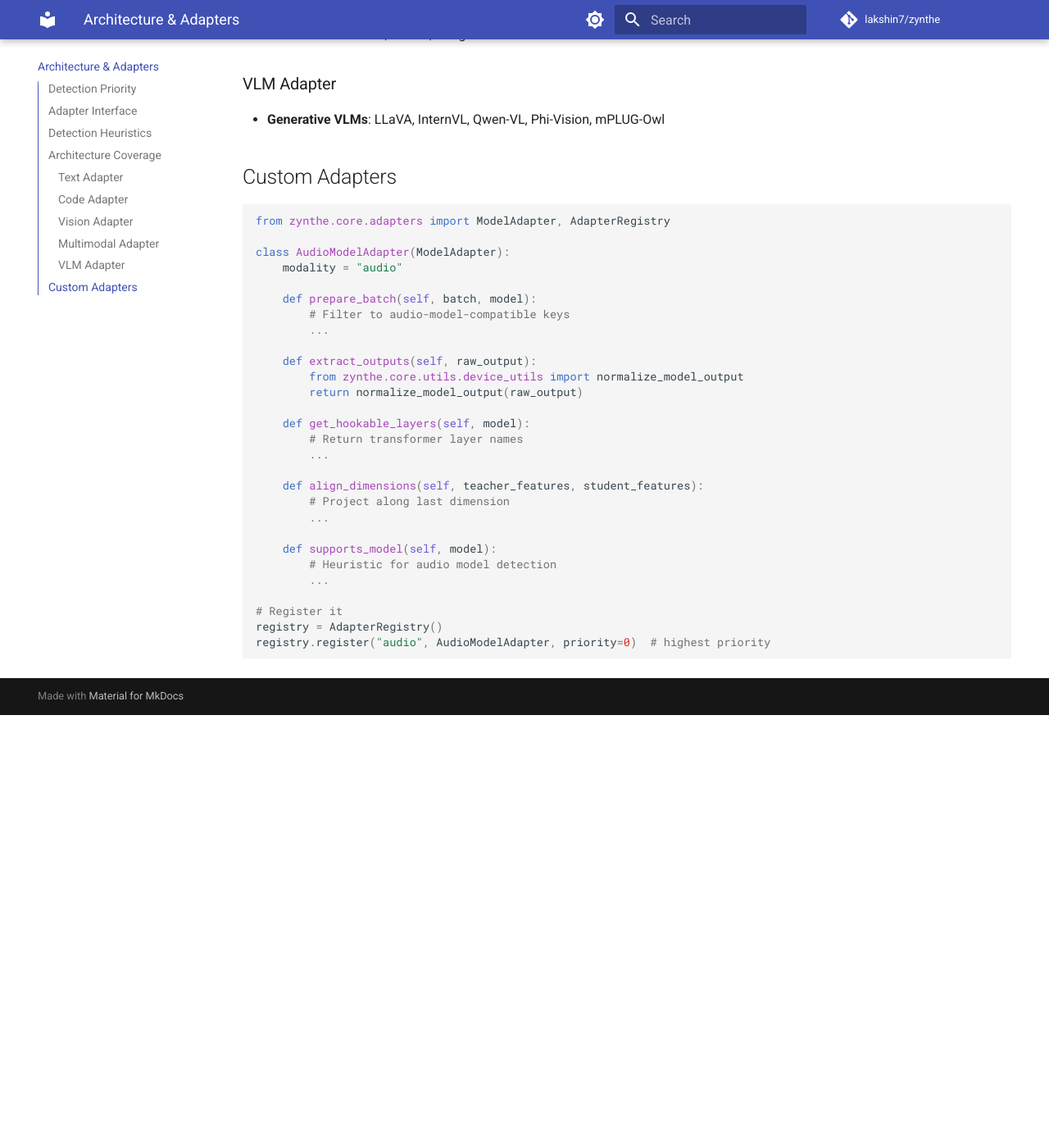
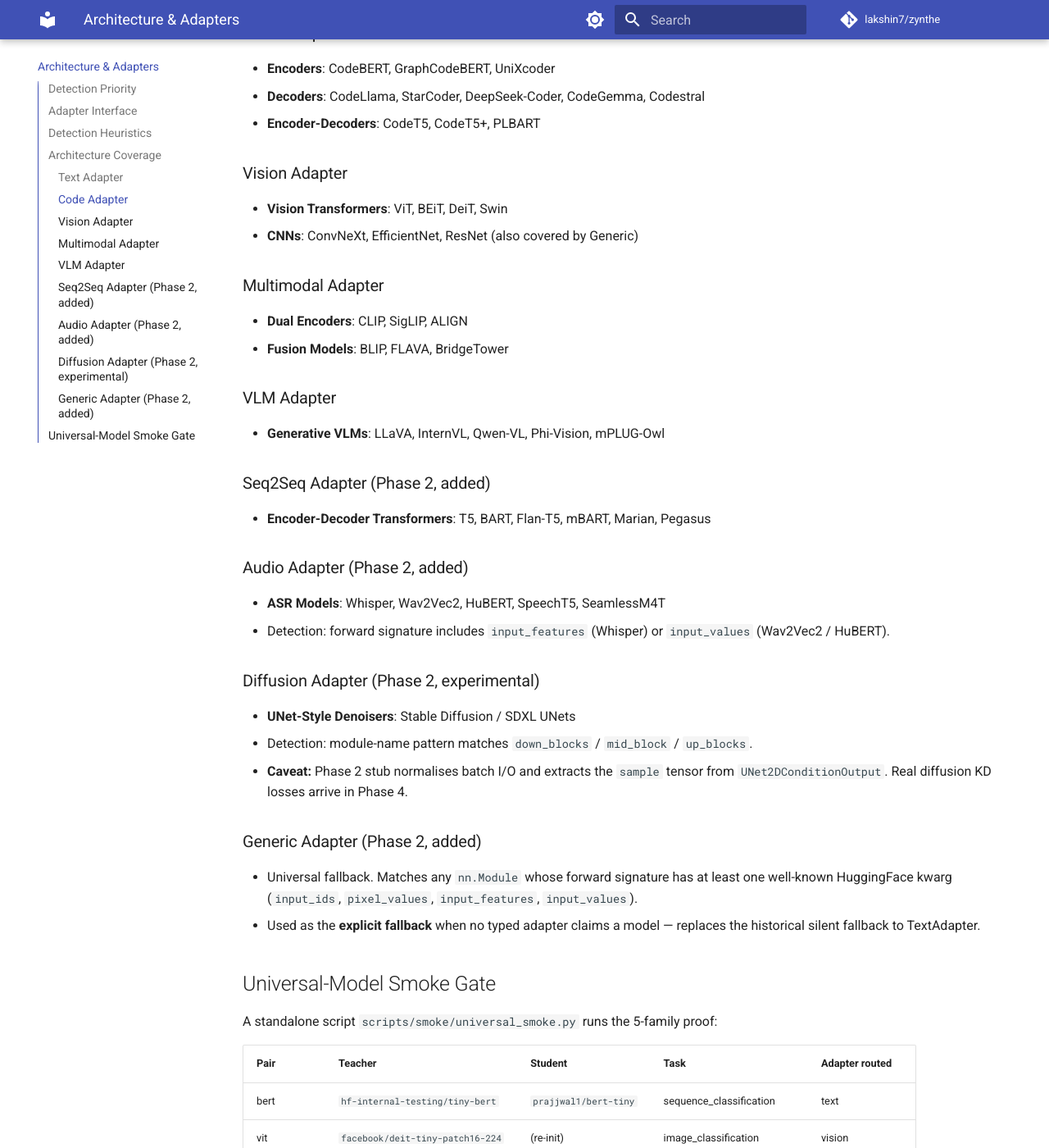
Before and after one commit to lakshin7/zynthe, an MkDocs documentation site: the page built from docs/adapters.md, in a window 1280 px wide and 1400 px high, scrolled down 1990 px. Shown: the whole window at 82% size. Built offline with MkDocs 1.6.1 and Material for MkDocs 9.7.7, drawn with Linux system fonts in a browser that asks for light colours; comment, search, counter and statistics services are not loaded; before the commit the page ends 2862 px from its top, so only the background shows below that; some of the changed text lies outside the part shown.

Commit message:
docs(adapters): Phase 2 update — Seq2Seq, Audio, Diffusion, Generic
Update the adapters reference to reflect Phase 2:

- Detection priority now lists 9 entries (was 5); Seq2Seq, Audio,
  Diffusion, Generic added.
- Each new adapter has its detection heuristic row.
- Architecture coverage sections for Seq2Seq, Audio, Diffusion,
  Generic (with caveats about Diffusion being Phase 4 work).
- New section: Universal-Model Smoke Gate. Documents the 5 pairs,
  the Modal runner command, the exit-code semantics, and the
  Phase 5 deferred scheduler.

````diff
--- a/docs/adapters.md
+++ b/docs/adapters.md
@@ -1,16 +1,26 @@
 # Modality Adapters
 
-Zynthé's adapter system normalizes model I/O across architectures so a single distillation pipeline works with any teacher-student combination.
+Zynthé's adapter system normalizes model I/O across architectures so a
+single distillation pipeline works with any teacher-student combination.
 
 ## Detection Priority
 
-When auto-detecting via `AdapterRegistry.detect(model)`, adapters are tried in this order:
+When auto-detecting via `AdapterRegistry.detect(model)`, adapters are
+tried in this order:
 
 1. **VLM** — Generative vision-language models (LLaVA, InternVL, Qwen-VL)
-2. **Multimodal** — Dual-encoder models (CLIP, SigLIP, BLIP)
-3. **Vision** — Pure vision models (ViT, Swin, ConvNeXt)
-4. **Code** — Code-specific models (CodeLlama, StarCoder, DeepSeek-Coder)
-5. **Text** — Text-only models (BERT, GPT-2, LLaMA) — default fallback
+2. **Diffusion** — UNet-style denoisers (Stable Diffusion / SDXL)
+3. **Audio** — ASR models (Whisper, Wav2Vec2, HuBERT)
+4. **Multimodal** — Dual-encoder models (CLIP, SigLIP, BLIP)
+5. **Seq2Seq** — Encoder-decoder transformers (T5, BART, Marian)
+6. **Vision** — Pure vision models (ViT, Swin, ConvNeXt)
+7. **Code** — Code-specific models (CodeLlama, StarCoder, DeepSeek-Coder)
+8. **Text** — Text-only models (BERT, GPT-2, LLaMA)
+9. **Generic** — Universal HuggingFace-shaped fallback (added in Phase 2)
+
+Generic is intentionally last: it only fires when no typed adapter claimed
+the model — it is the honest universal fallback, not a duplicate of the
+text-only path.
 
 ## Adapter Interface
 
@@ -30,17 +40,21 @@ Plus `supports_model(model)` for auto-detection.
 | Adapter | Detection Logic |
 |---------|----------------|
 | **VLM** | Has vision tower/encoder AND language model/lm_head |
+| **Diffusion** | Module names include `down_blocks` AND `up_blocks` (UNet layout) |
+| **Audio** | Forward signature includes `input_features` (Whisper) or `input_values` (Wav2Vec / HuBERT) |
 | **Multimodal** | Has text_model/text_encoder AND vision_model/visual_encoder, but NO lm_head |
+| **Seq2Seq** | Has encoder.* AND decoder.* module-name prefixes AND no `language_model` / `lm_head` |
 | **Vision** | Has `pixel_values` in forward signature, but NOT `input_ids` |
 | **Code** | Model config `model_type` or `_name_or_path` matches code model patterns |
-| **Text** | Has `input_ids` in forward signature (default fallback) |
+| **Text** | Has `input_ids` in forward signature |
+| **Generic** | Has any well-known HF kwarg (`input_ids`, `pixel_values`, `input_features`, `input_values`); explicit fallback |
 
 ## Architecture Coverage
 
 ### Text Adapter
 - **Encoders**: BERT, RoBERTa, ALBERT, DistilBERT, ELECTRA, DeBERTa
 - **Decoders**: GPT-2, LLaMA, Mistral, Phi, Gemma
-- **Encoder-Decoders**: T5, BART, mBART
+- **Encoder-Decoders**: T5, BART, mBART (also covered by Seq2Seq below)
 
 ### Code Adapter
 - **Encoders**: CodeBERT, GraphCodeBERT, UniXcoder
@@ -49,7 +63,7 @@ Plus `supports_model(model)` for auto-detection.
 
 ### Vision Adapter
 - **Vision Transformers**: ViT, BEiT, DeiT, Swin
-- **CNNs**: ConvNeXt, EfficientNet, ResNet
+- **CNNs**: ConvNeXt, EfficientNet, ResNet (also covered by Generic)
 
 ### Multimodal Adapter
 - **Dual Encoders**: CLIP, SigLIP, ALIGN
@@ -58,35 +72,64 @@ Plus `supports_model(model)` for auto-detection.
 ### VLM Adapter
 - **Generative VLMs**: LLaVA, InternVL, Qwen-VL, Phi-Vision, mPLUG-Owl
 
-## Custom Adapters
+### Seq2Seq Adapter (Phase 2, added)
+- **Encoder-Decoder Transformers**: T5, BART, Flan-T5, mBART, Marian, Pegasus
 
-```python
-from zynthe.core.adapters import ModelAdapter, AdapterRegistry
+### Audio Adapter (Phase 2, added)
+- **ASR Models**: Whisper, Wav2Vec2, HuBERT, SpeechT5, SeamlessM4T
+- Detection: forward signature includes `input_features` (Whisper) or
+  `input_values` (Wav2Vec2 / HuBERT).
 
-class AudioModelAdapter(ModelAdapter):
-    modality = "audio"
+### Diffusion Adapter (Phase 2, experimental)
+- **UNet-Style Denoisers**: Stable Diffusion / SDXL UNets
+- Detection: module-name pattern matches `down_blocks` / `mid_block` /
+  `up_blocks`.
+- **Caveat:** Phase 2 stub normalises batch I/O and extracts the
+  `sample` tensor from `UNet2DConditionOutput`. Real diffusion KD losses
+  arrive in Phase 4.
 
-    def prepare_batch(self, batch, model):
-        # Filter to audio-model-compatible keys
-        ...
+### Generic Adapter (Phase 2, added)
+- Universal fallback. Matches any `nn.Module` whose forward signature
+  has at least one well-known HuggingFace kwarg (`input_ids`,
+  `pixel_values`, `input_features`, `input_values`).
+- Used as the **explicit fallback** when no typed adapter claims a
+  model — replaces the historical silent fallback to TextAdapter.
 
-    def extract_outputs(self, raw_output):
-        from zynthe.core.utils.device_utils import normalize_model_output
-        return normalize_model_output(raw_output)
+## Universal-Model Smoke Gate
 
-    def get_hookable_layers(self, model):
-        # Return transformer layer names
-        ...
+A standalone script `scripts/smoke/universal_smoke.py` runs the 5-family
+proof:
 
-    def align_dimensions(self, teacher_features, student_features):
-        # Project along last dimension
-        ...
+| Pair | Teacher | Student | Task | Adapter routed |
+|------|---------|---------|------|----------------|
+| bert | `hf-internal-testing/tiny-bert` | `prajjwal1/bert-tiny` | sequence_classification | text |
+| vit  | `facebook/deit-tiny-patch16-224` | (re-init) | image_classification | vision |
+| gpt2 | `sshleifer/tiny-gpt2` | (re-init) | causal_lm | text |
+| clip | `openai/clip-vit-base-patch32` | (re-init) | vision_language_contrastive | multimodal |
+| resnet | `torchvision resnet18` | (re-init) | image_classification | generic (fallback) |
 
-    def supports_model(self, model):
-        # Heuristic for audio model detection
-        ...
+Run via Modal:
 
-# Register it
-registry = AdapterRegistry()
-registry.register("audio", AudioModelAdapter, priority=0)  # highest priority
 ```
+modal run scripts/smoke/run_smoke_modal.py --gpu L4 --pairs all --steps 5
+```
+
+Exit code `0` means all 5 pairs built a pipeline, loaded the right
+adapter, and ran forward + backward (loss is allowed to be non-finite;
+smoke proves the pipeline runs, not that it converges). Non-finite
+loss is logged as a warning rather than a hard failure.
+
+Verified end-to-end on Modal L4 (commit `f20ee90` + successors):
+
+| Adapter route | Pair |
+|--------------|------|
+| text         | bert  |
+| vision       | vit   |
+| text         | gpt2  |
+| multimodal   | clip  |
+| generic      | resnet |
+
+A CI nightly schedule (`cron`) is out of scope for Phase 2 — the Modal
+runner is developer-only. A scheduled run can be added in Phase 5
+once the maintainer adds `MODAL_TOKEN_ID` / `MODAL_TOKEN_SECRET` to
+GitHub secrets.
````
